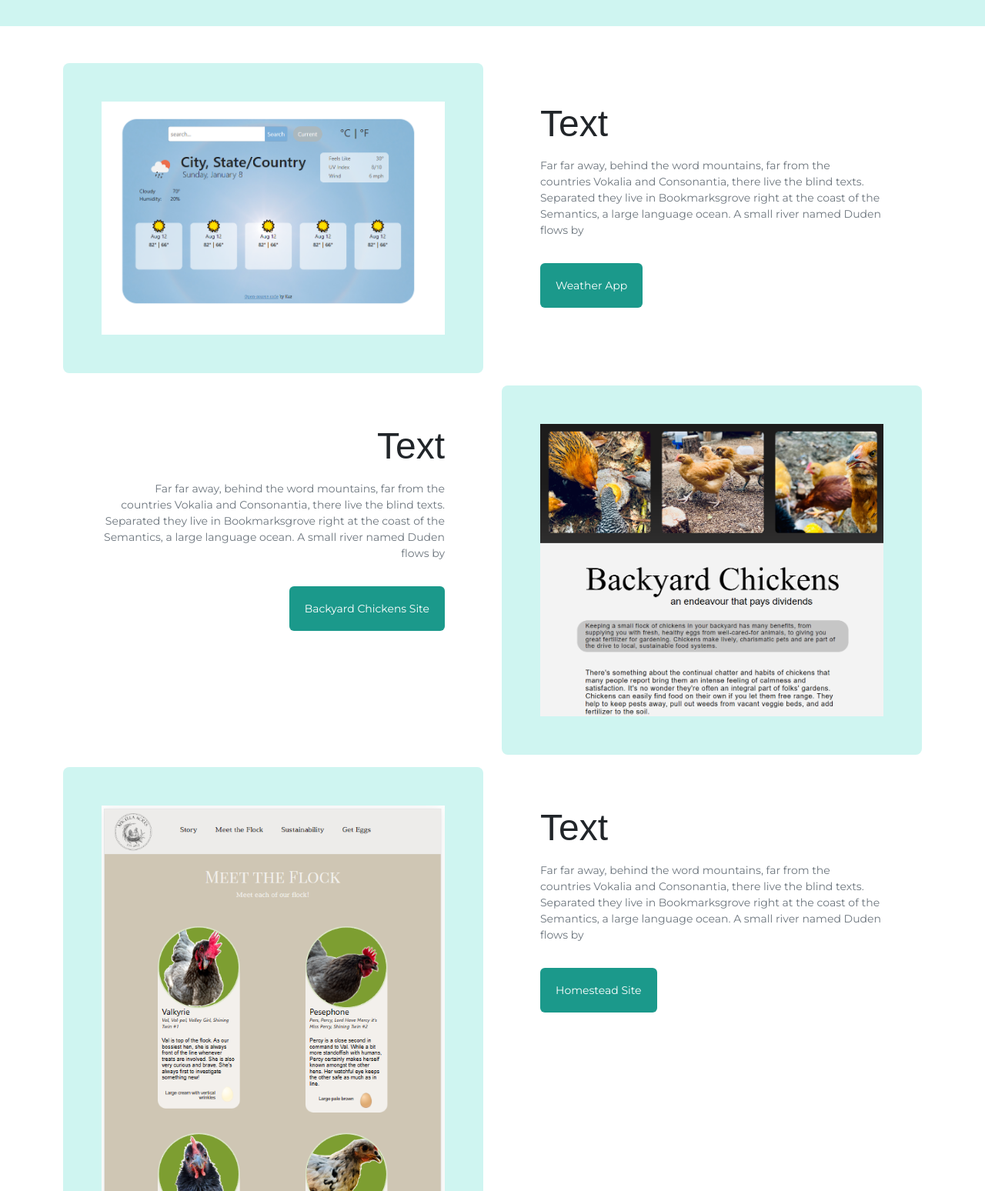
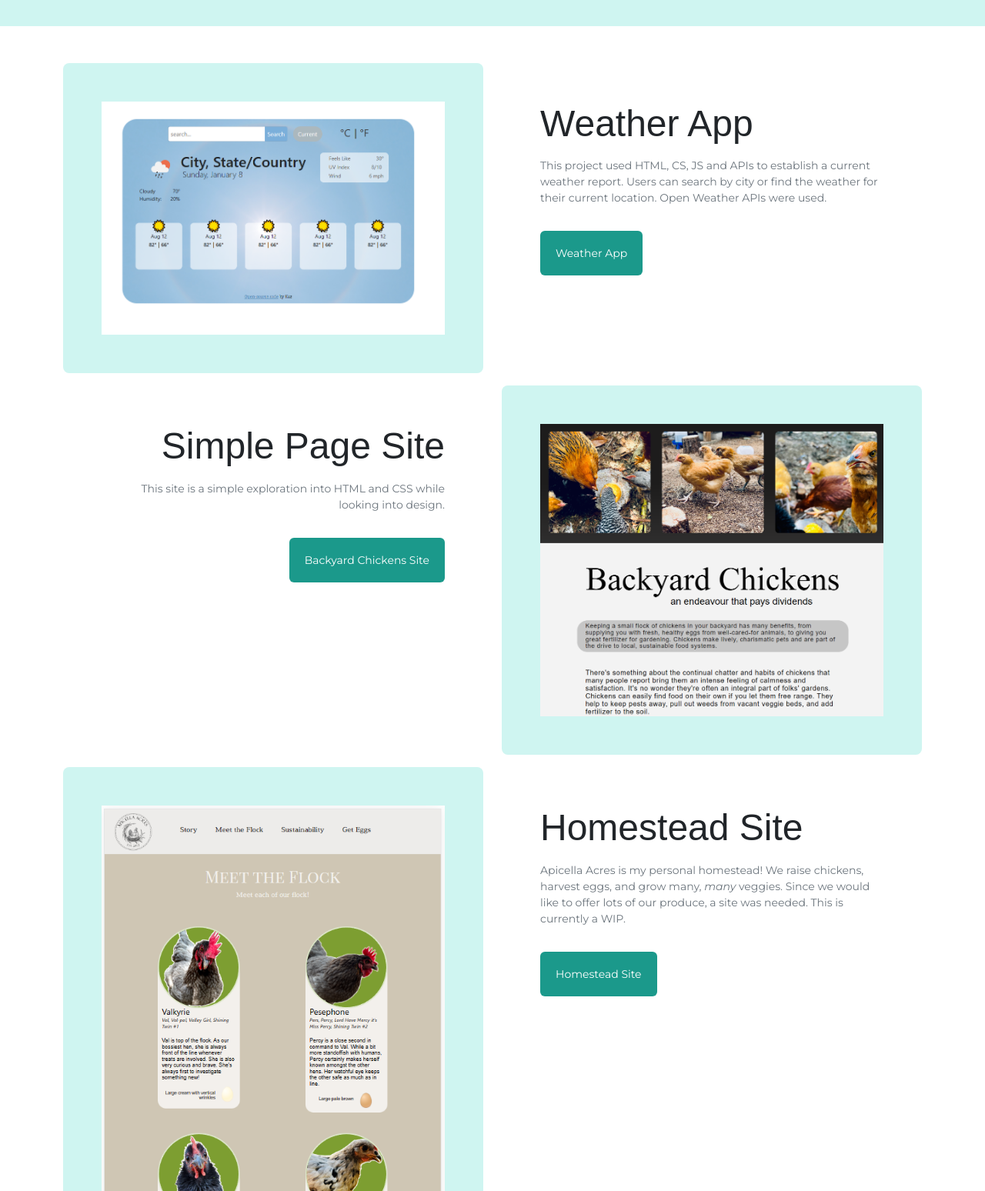
Before and after one commit to cephalophile/programming-portfolio, a plain HTML site: page index.html in a window 1280 px wide. Shown: the part 600-2148 px from the top of the page at 77% size. Drawn offline with nearby package versions, Linux system fonts and the light colour scheme; a web font is replaced by a local one.

Commit message:
updated links

```diff
--- a/index.html
+++ b/index.html
@@ -4,6 +4,7 @@
     <meta charset="UTF-8">
     <meta http-equiv="X-UA-Compatible" content="IE=edge">
     <meta name="viewport" content="width=device-width, initial-scale=1.0">
+    <meta name="description" content="Chelse is a front-end developer located in North Carolina, USA">
     <link href="https://cdn.jsdelivr.net/npm/bootstrap@5.2.3/dist/css/bootstrap.min.css" rel="stylesheet" integrity="sha384-rbsA2VBKQhggwzxH7pPCaAqO46MgnOM80zW1RWuH61DGLwZJEdK2Kadq2F9CUG65" crossorigin="anonymous">
     <script src="https://cdn.jsdelivr.net/npm/bootstrap@5.2.3/dist/js/bootstrap.bundle.min.js" integrity="sha384-kenU1KFdBIe4zVF0s0G1M5b4hcpxyD9F7jL+jjXkk+Q2h455rYXK/7HAuoJl+0I4" crossorigin="anonymous"></script>
     <script src="https://kit.fontawesome.com/e97a9d612f.js" crossorigin="anonymous"></script>
@@ -57,15 +58,16 @@
         <div class="container">
           <div class="row mb-3 ">
             <div class="d-none d-lg-block col">
-                <img class="projectPic rounded-3 img-fluid" src="/images/weatherapp.PNG">
+                <img class="projectPic rounded-3 img-fluid" src="/images/weatherapp.PNG" alt="weather app using apis for current or searched location">
             </div>
             <div class="col">
               <div class="projectDescription">
-                <h2>Text</h2>
-                <p class="text-muted mt-3 mb-5">Far far away, behind the word mountains, far from the countries Vokalia and Consonantia,
-                  there live the blind texts. Separated they live in Bookmarksgrove right at the coast of
-                  the Semantics, a large language ocean. A small river named Duden flows by</p>
-                  <a class="homepageProjectLink rounded-2" href="https://sunny-pixie-132311.netlify.app/">Weather App</a>
+                <h2>Weather App</h2>
+                <p class="text-muted mt-3 mb-5">This project used HTML, CS, JS and APIs to establish a
+                  current weather report. Users can search by city or find the weather for their current location.
+                  Open Weather APIs were used.
+                </p>
+                  <a class="homepageProjectLink rounded-2" href="https://sunny-pixie-132311.netlify.app/" target="_blank" title="link to a weather app API">Weather App</a>
               </div>
 
             </div>
@@ -73,29 +75,30 @@
           <div class="row mb-3">
             <div class="col">
               <div class="projectDescription right">
-                <h2>Text</h2>
-                <p class="text-muted mt-3 mb-5">Far far away, behind the word mountains, far from the countries Vokalia and Consonantia,
-                  there live the blind texts. Separated they live in Bookmarksgrove right at the coast of
-                  the Semantics, a large language ocean. A small river named Duden flows by</p>
-                  <a class="homepageProjectLink rounded-2" href="https://www.shecodes.io/workshops/shecodes-basics-ed6644ab-b60b-4935-b8ba-897eb4b8d4e8/projects/1024470">Backyard Chickens Site</a>
+                <h2>Simple Page Site</h2>
+                <p class="text-muted mt-3 mb-5">This site is a simple exploration into HTML and CSS while
+                  looking into design.
+                </p>
+                  <a class="homepageProjectLink rounded-2" href="https://www.shecodes.io/workshops/shecodes-basics-ed6644ab-b60b-4935-b8ba-897eb4b8d4e8/projects/1024470" target="_blank" title="linked to a simple backyard chickens website">Backyard Chickens Site</a>
               </div>
 
             </div>
             <div class="d-none d-lg-block col">
-              <img class="projectPic rounded-3 img-fluid" src="/images/backyardchickenssite.PNG">
+              <img class="projectPic rounded-3 img-fluid" src="/images/backyardchickenssite.PNG" alt="site to learn about backyard chickens developed by chelsea">
             </div>
           </div>
           <div class="row mb-3">
             <div class="d-none d-lg-block col">
-              <img class="projectPic rounded-3 img-fluid" src="/images/apicellaacres.PNG">
+              <img class="projectPic rounded-3 img-fluid" src="/images/apicellaacres.PNG" alt="site for a homestead that focuses on raising chickens and selling eggs Apicella Acres">
             </div>
             <div class="col">
               <div class="projectDescription">
-                <h2>Text</h2>
-                <p class="text-muted mt-3 mb-5">Far far away, behind the word mountains, far from the countries Vokalia and Consonantia,
-                  there live the blind texts. Separated they live in Bookmarksgrove right at the coast of
-                  the Semantics, a large language ocean. A small river named Duden flows by</p>
-                  <a class="homepageProjectLink rounded-2" href="https://apicellaacres.com/">Homestead Site</a>
+                <h2>Homestead Site</h2>
+                <p class="text-muted mt-3 mb-5">Apicella Acres is my personal homestead! We raise
+                  chickens, harvest eggs, and grow many, <em>many</em> veggies. Since we would
+                  like to offer lots of our produce, a site was needed. This is currently a WIP.
+                </p>
+                  <a class="homepageProjectLink rounded-2" href="https://apicellaacres.com/" target="_blank" title="link to chelsea's personal homestead website">Homestead Site</a>
               </div>
 
             </div>
@@ -105,8 +108,8 @@
 
     <!-- SOCIAL LINKS -->
 <div class="socialLinks mt-5 pb-0">
-    <i class="fa-brands fa-linkedin footerIcon"></i>
-    <i class="fa-brands fa-github footerIcon"></i>
+    <a href="https://www.linkedin.com/in/chelseabdonovan/" target="_blank" title="linkedIn profile"><i class="fa-brands fa-linkedin footerIcon"></i></a>
+    <a href="https://github.com/cephalophile" target="_blank" title="github profile"><i class="fa-brands fa-github footerIcon"></i></a>
 </div>
 <hr>
     <footer>
```
Also changed, not shown: about.html (+4 -3 lines), contact.html (+4 -3 lines), portfolio.html (+13 -6 lines).
